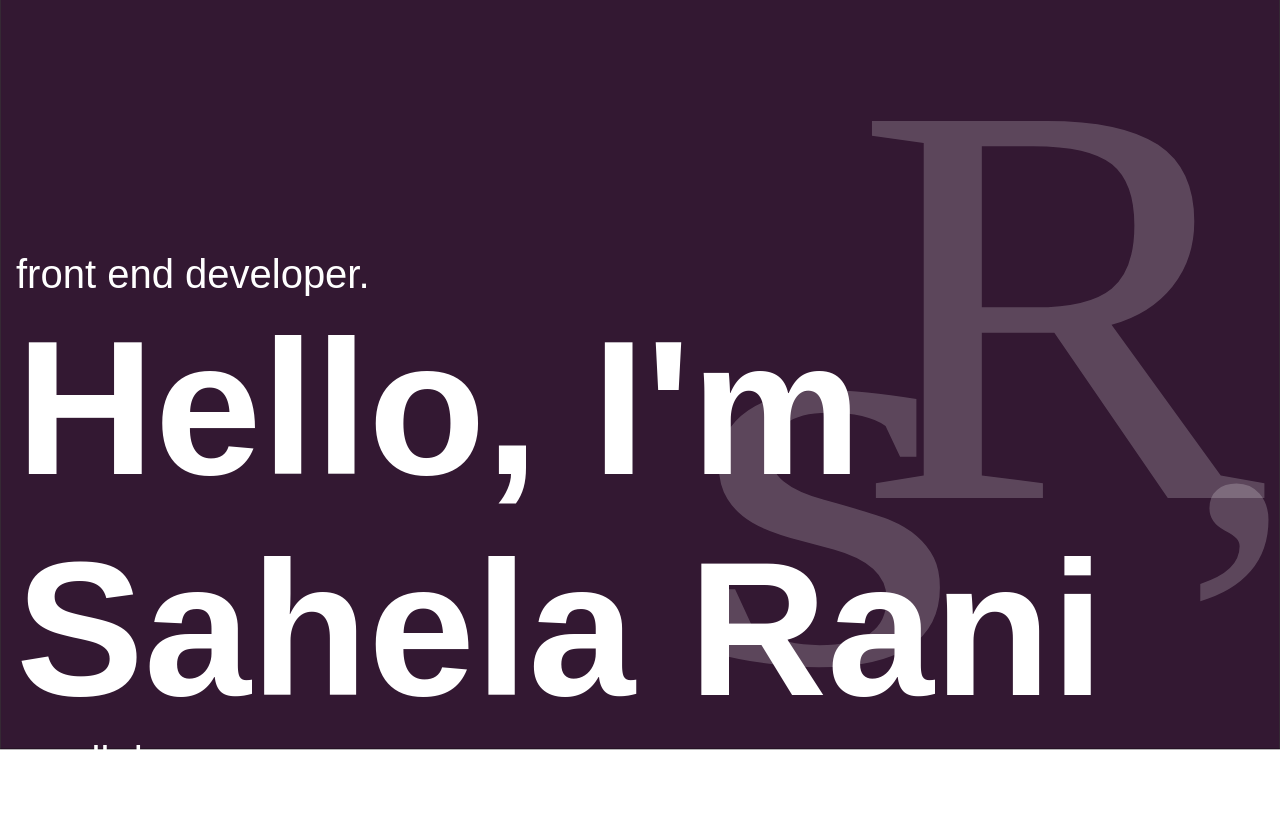
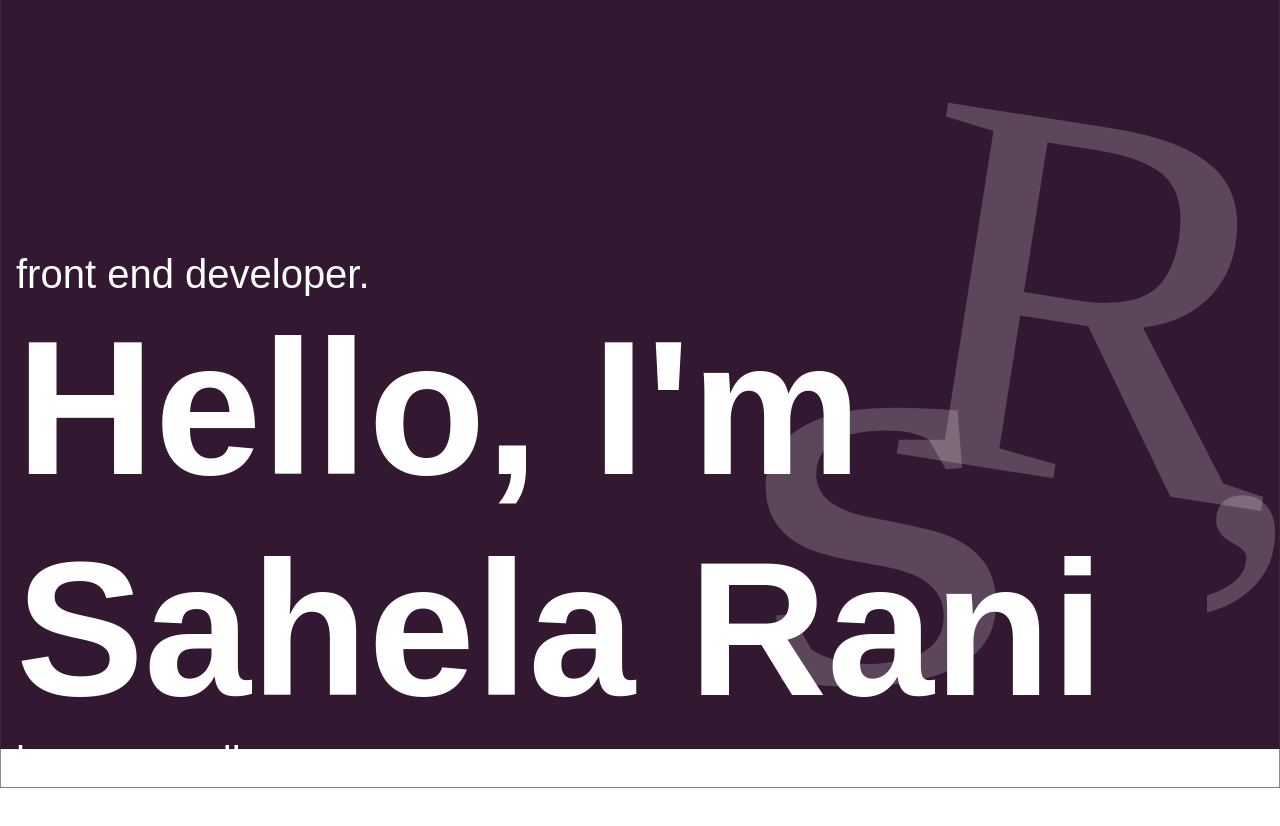
Before and after one commit to SahelaR/portfolioWebsite, a React (Create React App) app: page / in a window 1280 px wide. Shown: the top 826 px of the page. Built offline with nearby package versions, Linux system fonts and the light colour scheme.

Commit message:
image altered

```diff
--- a/src/components/LandingSection/LandingSection.module.css
+++ b/src/components/LandingSection/LandingSection.module.css
@@ -27,7 +27,7 @@ h1 {
 }
 @media screen and (max-width: 800px) {
      h1 {
-          font-size: 4em;
+          font-size: 3em;
      }
 }
 
--- a/src/components/LandingSection/index.js
+++ b/src/components/LandingSection/index.js
@@ -18,7 +18,7 @@ export default class LandingSection extends React.Component {
                    <div className={CSS.header}>
                         <p>front end developer.</p>
                        <h1 >Hello, I'm Sahela Rani</h1>
-                        <p>scroll down.</p>
+                        <p>have a scroll.</p>
             </div>
             </div>
             </div>
```
Also changed, not shown: src/Assets/Images/background.svg.
